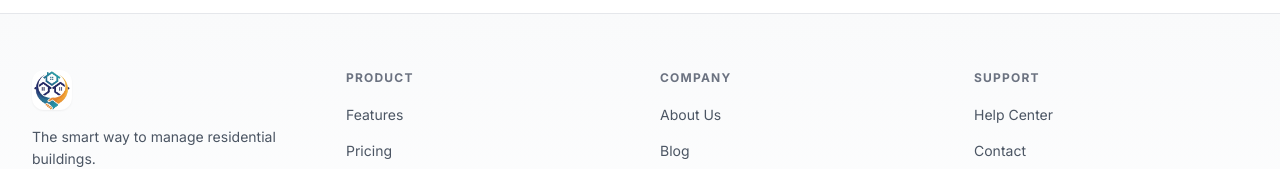
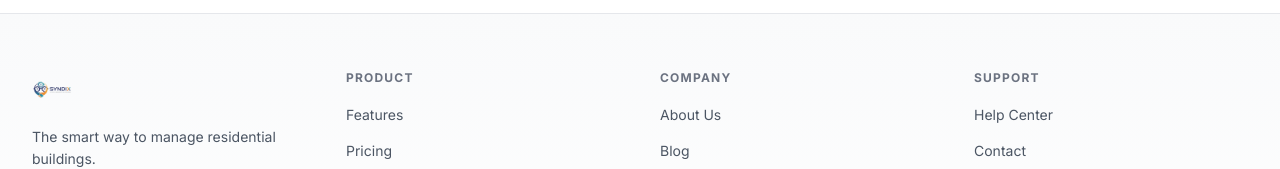
Before and after one commit to ikramikram2020/Syndix, a Next.js app: page / in a window 1280 px wide. Shown: the part 3145-3314 px from the top of the page. Built offline with nearby package versions, Linux system fonts and the light colour scheme.

Commit message:
new update

```diff
--- a/src/components/landing/Footer.tsx
+++ b/src/components/landing/Footer.tsx
@@ -53,9 +53,9 @@ export default function Footer() {
           <div className="col-span-2 md:col-span-1">
             <Link href="/" className="flex items-center gap-3 mb-4">
               <img
-                src="logo3.png"
+                src="logo2.png"
                 alt="Syndix Logo"
-                className="h-10 w-10 rounded-xl object-contain bg-white shadow-sm"
+                className="h-10 w-10 object-contain"
               />
             </Link>
             <p className="text-sm text-gray-600 leading-relaxed max-w-xs">
```
